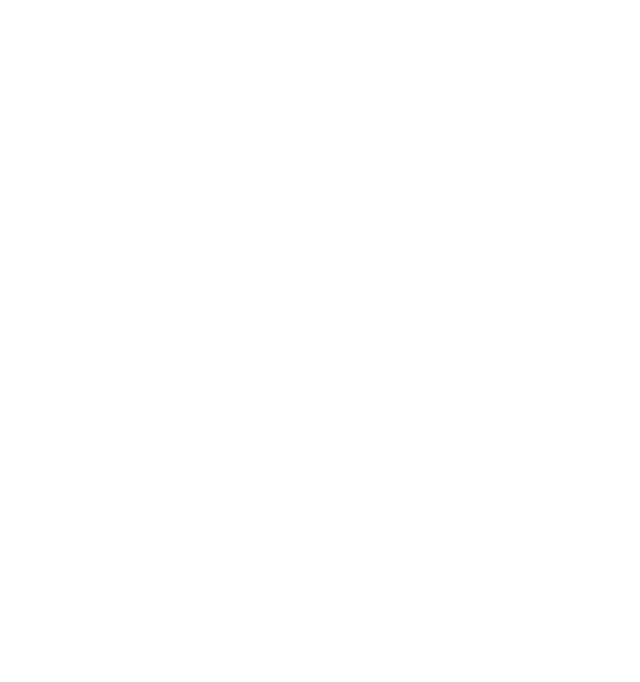
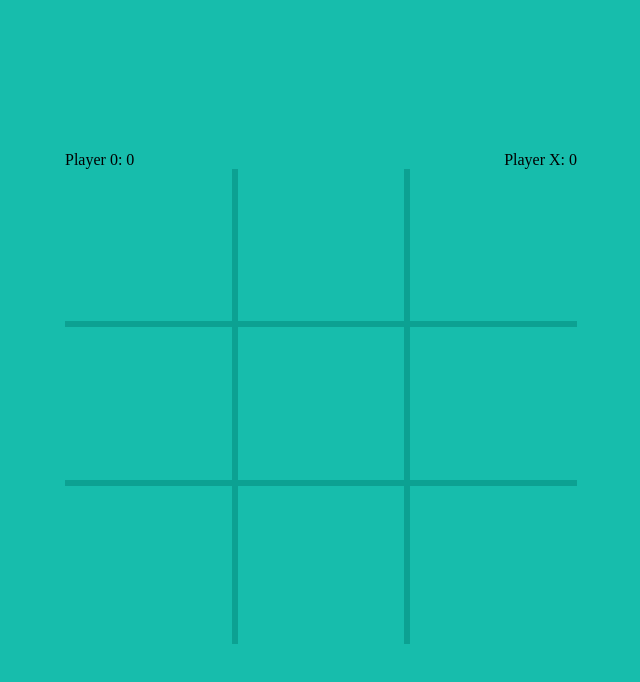
Before and after one commit to daasc/Hash, a Nuxt app: page / in a window 1280 px wide. Shown: the top 682 px of the page, without its empty margins (319-959 px from the left). Built offline with nearby package versions, Linux system fonts and the light colour scheme.

Commit message:
add louyt

```diff
--- a/components/HashPlay.vue
+++ b/components/HashPlay.vue
@@ -1,9 +1,87 @@
 <template>
-  <div></div>
+  <div class="align-center">
+    <div class="hash-play">
+      <div class="line">
+        <div class="play"></div>
+        <div class="play"></div>
+        <div class="play"></div>
+      </div>
+      <div class="line">
+        <div class="play"></div>
+        <div class="play"></div>
+        <div class="play"></div>
+      </div>
+      <div class="line">
+        <div class="play"></div>
+        <div class="play"></div>
+        <div class="play"></div>
+      </div>
+    </div>
+  </div>
 </template>
 <script>
 export default {
   name: 'HashPlay',
 }
 </script>
-<style lang="scss" scoped></style>
+<style lang="scss" scoped>
+@media (min-width: 0px) {
+  .align-center {
+    .hash-play {
+      display: flex;
+      width: 100%;
+      height: 40vh;
+      flex-direction: column;
+      .line {
+        display: flex;
+        height: 33%;
+        .play {
+          width: 33%;
+          cursor: pointer;
+          background: cadetblue;
+          &:first-child,
+          &:nth-child(2) {
+            border-right: 6px solid;
+            border-right-color: #0ca192;
+          }
+          border-bottom: 6px solid;
+          border-bottom-color: #0ca192;
+        }
+        &:last-child {
+          .play {
+            border-bottom: none;
+          }
+        }
+      }
+    }
+  }
+}
+@media (min-width: 1200px) {
+  .align-center {
+    width: 100%;
+    display: flex;
+    justify-content: center;
+    .hash-play {
+      height: 60vh;
+      width: 40%;
+      .line {
+        display: flex;
+        height: 33%;
+        &:last-child {
+          border-bottom: none;
+        }
+        .play {
+          width: 33%;
+          cursor: pointer;
+          background: #17bdac;
+          &:first-child,
+          &:nth-child(2) {
+            border-right: 6px solid;
+            border-right-color: #0ca192;
+          }
+        }
+      }
+    }
+  }
+}
+</style>
--- a/components/ScoreBoard.vue
+++ b/components/ScoreBoard.vue
@@ -19,5 +19,6 @@
   display: flex;
   width: 40%;
   justify-content: space-between;
+  margin: 0 auto;
 }
 </style>
--- a/nuxt.config.js
+++ b/nuxt.config.js
@@ -19,7 +19,7 @@
   },
 
   // Global CSS: https://go.nuxtjs.dev/config-css
-  css: [],
+  css: ['@/scss/main.scss'],
 
   // Plugins to run before rendering page: https://go.nuxtjs.dev/config-plugins
   plugins: [],
--- a/pages/index.vue
+++ b/pages/index.vue
@@ -1,9 +1,24 @@
 <template>
-  <div></div>
+  <div class="container">
+    <score-board></score-board>
+    <hash-play></hash-play>
+  </div>
 </template>
 
 <script>
+import HashPlay from '~/components/HashPlay.vue'
+import ScoreBoard from '~/components/ScoreBoard.vue'
 export default {
   name: 'IndexPage',
+  components: { HashPlay, ScoreBoard },
 }
 </script>
+<style lang="scss" scoped>
+.container {
+  display: flex;
+  flex-direction: column;
+  justify-content: center;
+  height: 100vh;
+  background-color: #17bdac;
+}
+</style>
--- /dev/null
+++ b/scss/main.scss
@@ -0,0 +1,4 @@
+body {
+  margin: 0px;
+  padding: 0px;
+}
```
